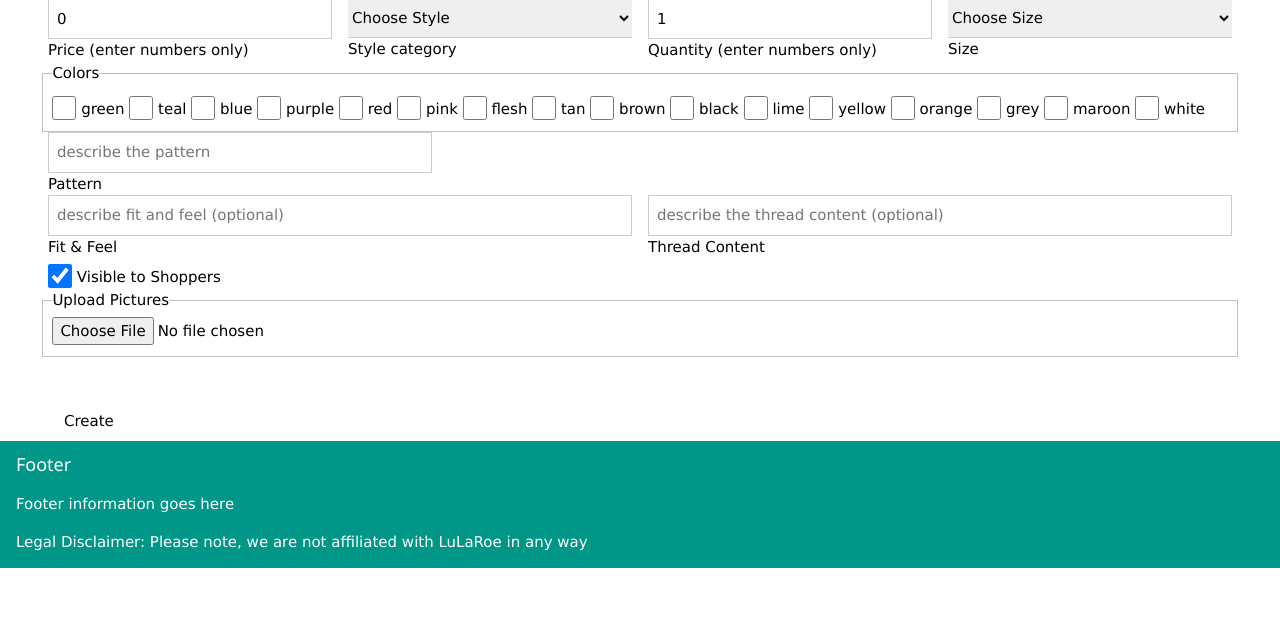
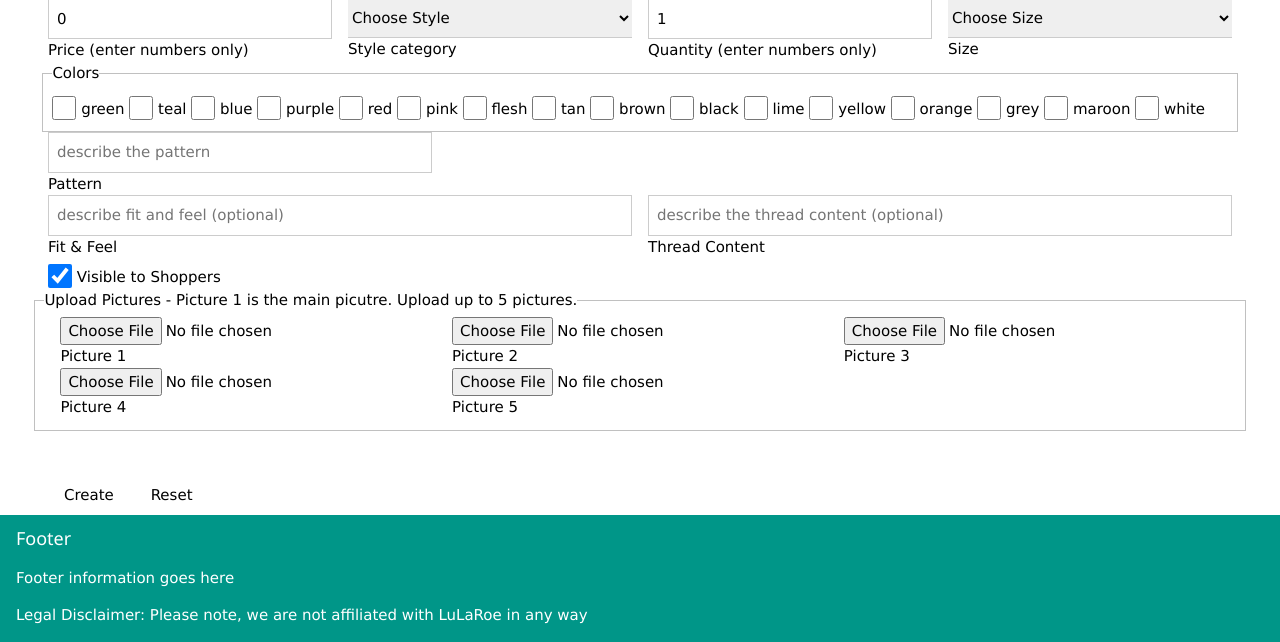
Before and after one commit to McFlip/lulashop, a PHP site: page /lulashop/createinventory.php in a window 1280 px wide. Shown: the part 260-902 px from the top of the page. Before the commit the page ends 828 px from the top, so only its background shows below. Run offline with PHP 8.4, Linux system fonts and the light colour scheme.

Commit message:
pic uploads

```diff
--- a/createinventory.php
+++ b/createinventory.php
@@ -9,60 +9,61 @@ session_start();
 <head>
   <title>LuLa Shop</title>
 	<?php include 'menu.php'; ?>
+	<style>
+	.error {color: #FF0000;}
+	</style>
 </head>
 
 <body>
 <?php
 $priceErr=$categoryErr=$quantityErr=$sizeErr=$colorErr=$patternErr="";
 $pic1Err=$pic2Err=$pic3Err=$pic4Err=$pic5Err="";
+$arrPicErr = array($pic1Err,$pic2Err,$pic3Err,$pic4Err,$pic5Err);
 if ($_SERVER["REQUEST_METHOD"] == "POST") {
-// 	TODO: come up with a naming convention for pics
-// 	TODO: redo error msgs
 // 	TODO: form info saving and err checks
-// 	TODO: reset button
-// 	TODO: sql query next sku
-// 	TODO: sql inserts on 2 tables
+// 	TODO: sql query the sku we just inserted
+// 	TODO: sql inserts on 2 tables - only insert pic table on Inventory success and upload success
 // 	TODO: create seperate update item page
 	$target_dir = "pics/";
-	$target_file = $target_dir . basename($_FILES["fileToUpload"]["name"]);
+	for($i=1; $i<6;$i++){
 		$uploadOk = 1;
+		$fileToUpload = "pic"."$i";
+		if(empty($_FILES["$fileToUpload"]["tmp_name"])){
+			continue;
+		}
+		//  rename the uploaded file according to the convention sku-[1-5].extension
+		$target_file = $target_dir . basename($_FILES["$fileToUpload"]["name"]);
 		$imageFileType = pathinfo($target_file,PATHINFO_EXTENSION);
+		$name = "sku-"."$i"."."."$imageFileType";  //TODO: replace 'sku' w/ the actual sql queried sku
+		$_FILES["$fileToUpload"]["name"] = "$name";
+		$target_file = $target_dir . basename($_FILES["$fileToUpload"]["name"]);
 		// Check if image file is a actual image or fake image
-	if(isset($_POST["submit"])) {
-		$check = getimagesize($_FILES["fileToUpload"]["tmp_name"]);
-		    if($check !== false) {
-					echo "File is an image - " . $check["mime"] . ".";
-					$uploadOk = 1;
-				} else {
-					echo "File is not an image.";
+		$check = getimagesize($_FILES["$fileToUpload"]["tmp_name"]);
+		if($check == false) {
 			$uploadOk = 0;
+			$arrPicErr[$i-1] = "File is not an image.";
 		}
-	}
-	// Check if file already exists
-	if (file_exists($target_file)) {
-		echo "Sorry, file already exists.";
+		// Check file size  TODO: decide on a limit
+		/*if ($_FILES["$fileToUpload"]["size"] > 500000) {
 			$uploadOk = 0;
-	}
-	// Check file size
-	if ($_FILES["fileToUpload"]["size"] > 500000) {
-		echo "Sorry, your file is too large.";
-		$uploadOk = 0;
-	}
+			$arrPicErr[$i-1] = "Sorry, your file is too large.";
+		}*/
 		// Allow certain file formats
 		if($imageFileType != "jpg" && $imageFileType != "png" && $imageFileType != "jpeg"
 			  && $imageFileType != "gif" ) {
-		echo "Sorry, only JPG, JPEG, PNG & GIF files are allowed.";
 		  $uploadOk = 0;
+			$arrPicErr[$i-1] = "Sorry, only JPG, JPEG, PNG & GIF files are allowed.";
 		}
 		// Check if $uploadOk is set to 0 by an error
 		if ($uploadOk == 0) {
 			echo "Sorry, your file was not uploaded.";
 			// if everything is ok, try to upload file
 		} else {
-		if (move_uploaded_file($_FILES["fileToUpload"]["tmp_name"], $target_file)) {
-			echo "The file ". basename( $_FILES["fileToUpload"]["name"]). " has been uploaded.";
+			if (move_uploaded_file($_FILES["$fileToUpload"]["tmp_name"], $target_file)) {
+				echo "The file ". basename( $_FILES["$fileToUpload"]["name"]). " has been uploaded.";
 			} else {
 				echo "Sorry, there was an error uploading your file.";
+			}
 		}
 	}
 }
@@ -320,15 +321,37 @@ if ($_SERVER["REQUEST_METHOD"] == "POST") {
 				<label class="w3-label">Visible to Shoppers</label>
 			</div>
 		</div>
+		<fieldset><legend>Upload Pictures - Picture 1 is the main picutre. Upload up to 5 pictures.</legend>
 		<div class="w3-row-padding">
-			<fieldset><legend>Upload Pictures</legend>
-				<input type="file" name="fileToUpload" id="fileToUpload">
+			<div class="w3-third">
+				<input type="file" name="pic1" id="pic1">
+				<label class="w3-label w3-validate">Picture 1</label><span class="error"><?php echo $arrPicErr[0];?></span>
+			</div>
+			<div class="w3-third">
+				<input type="file" name="pic2" id="pic2">
+				<label class="w3-label w3-validate">Picture 2</label><span class="error"><?php echo $arrPicErr[1];?></span>
+			</div>
+			<div class="w3-third">
+				<input type="file" name="pic3" id="pic3">
+				<label class="w3-label w3-validate">Picture 3</label><span class="error"><?php echo $arrPicErr[2];?></span>
+			</div>
+		</div>
+		<div class="w3-row-padding">
+			<div class="w3-third">
+				<input type="file" name="pic4" id="pic4">
+				<label class="w3-label w3-validate">Picture 4</label><span class="error"><?php echo $arrPicErr[3];?></span>
+			</div>
+			<div class="w3-third">
+				<input type="file" name="pic5" id="pic5">
+				<label class="w3-label w3-validate">Picture 5</label><span class="error"><?php echo $arrPicErr[4];?></span>
+			</div>
+		</div>
 		</fieldset>
-		</div>
 		<br><br>
 		<div class="w3-row-padding">
 			<div class="w3-quarter">
 				<input class="w3-button" type="submit" name="submit" value="Create">
+				<input class="w3-button" type="reset">
 			</div>
 		</div>
 	</form>
--- a/login.php
+++ b/login.php
@@ -86,6 +86,7 @@ session_start();
 					$emailErr = "***This email is already registered";
 				}
 				// check optional fields in member Registration
+				// TODO: Change the about me section to a txt file instead of a txt field in DB
 				if (isset($_POST["aboutMe"])) {
 					$aboutMe = test_input($_POST["aboutMe"]);
 				}
```
Also changed, not shown: pics/Gothic-Rose-Image-Drawing.jpg (added), pics/roisin.png (added), pics/sku-1.jpg (added). Lines whose indentation alone changed are shown as unchanged.
